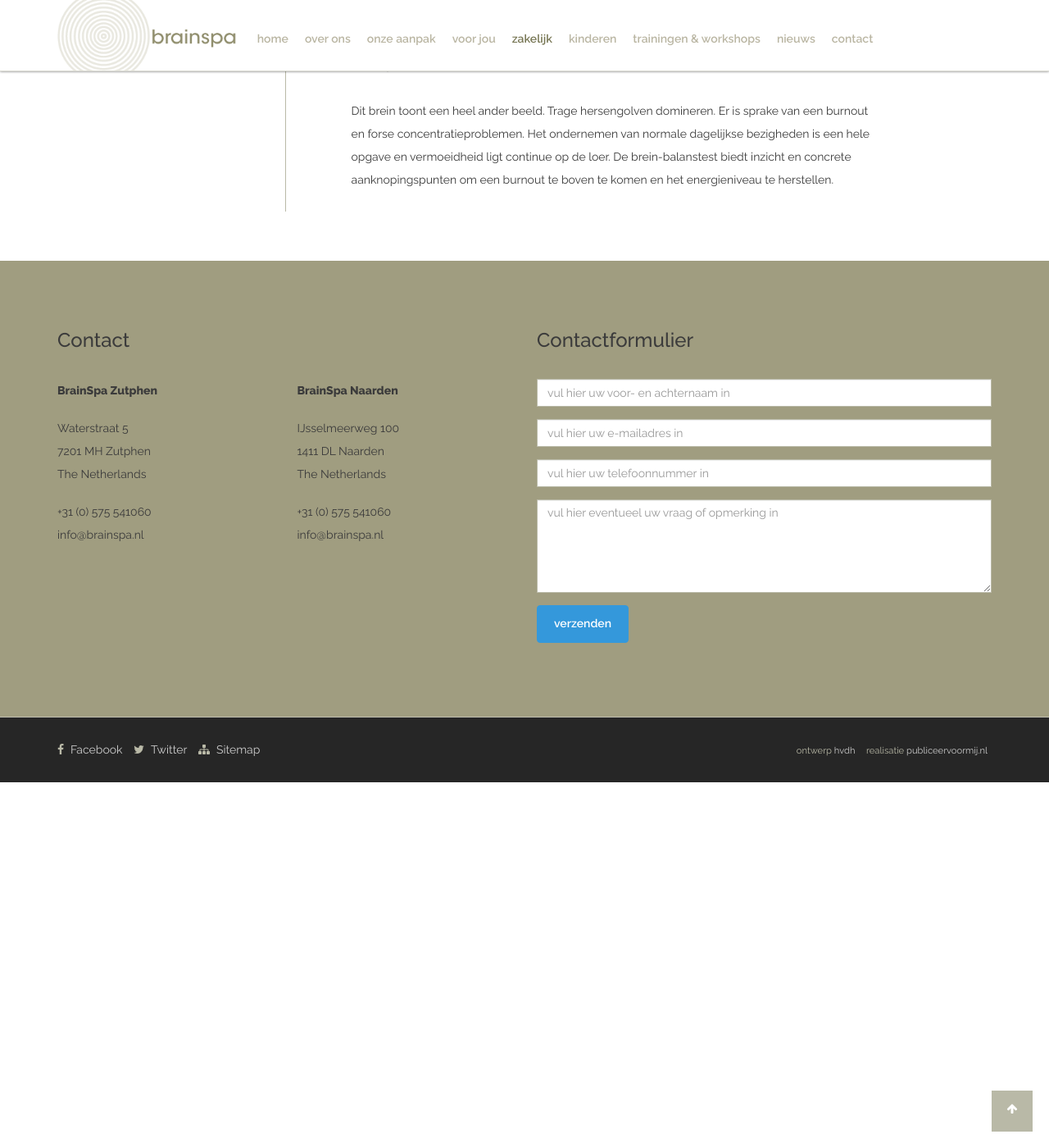
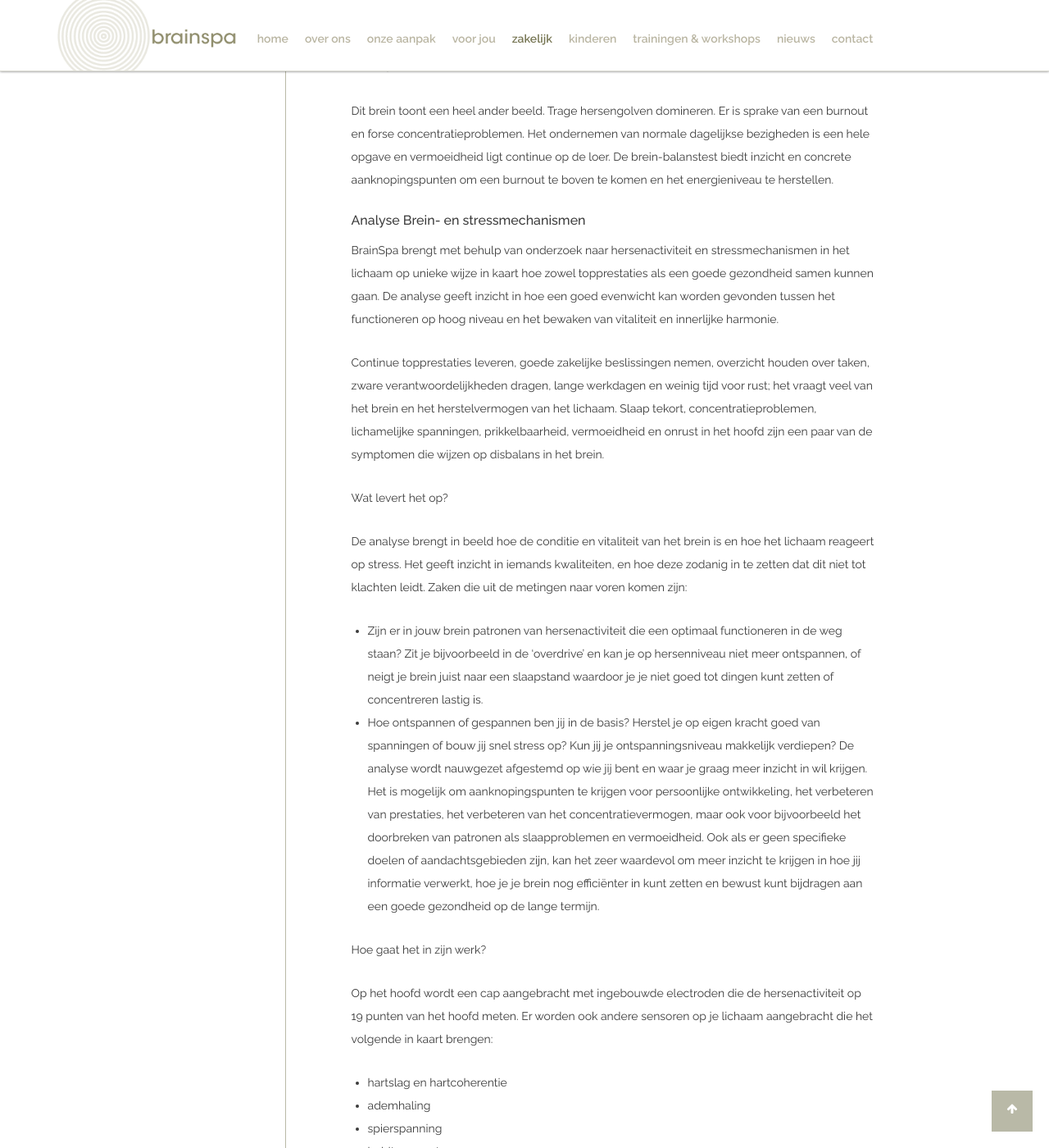
Before and after one commit to dveninga/brainspa, a Jekyll site: the page built from zakelijk/analyse.md, in a window 1280 px wide and 1400 px high, scrolled down 3556 px. Shown: the whole window at 82% size. Built offline with Jekyll 4.4.1, drawn with Linux system fonts in a browser that asks for light colours; some of the changed text lies outside the part shown.

Commit message:
Updated analyse.md

```diff
--- a/zakelijk/analyse.md
+++ b/zakelijk/analyse.md
@@ -7,6 +7,7 @@ parent: zakelijk
 published: true
 banner: zakelijk.jpg
 ---
+
 
 
 Voor een goed persoonlijk functioneren, maar ook voor een optimale hersenfunctie, is het van belang dat het autonoom zenuwstelsel in balans is. Het autonoom zenuwstelsel stuurt lichaamsfuncties aan die vanzelf gaan, zoals ademhaling, hartslag, bloeddruk, spijsvertering en het immuunsysteem. Bij spanning of langdurige stress raakt het evenwicht in het autonoom zenuwstelsel verstoord. Dit heeft op den duur negatieve gevolgen voor de lichamelijke en geestelijke conditie. Het is mogelijk om meer grip te krijgen op ontspanning van het lichaam en opbouw van energie.
@@ -87,3 +88,45 @@ Dit is een voorbeeld van een brein dat niet meer goed tot rust komt. De rood, ge
 PLAATJE
 
 Dit brein toont een heel ander beeld. Trage hersengolven domineren. Er is sprake van een burnout en forse concentratieproblemen. Het ondernemen van normale dagelijkse bezigheden is een hele opgave en vermoeidheid ligt continue op de loer. De brein-balanstest biedt inzicht en concrete aanknopingspunten om een burnout te boven te komen en het energieniveau te herstellen.
+
+
+### Analyse Brein- en stressmechanismen
+
+BrainSpa brengt met behulp van onderzoek naar hersenactiviteit en stressmechanismen in het lichaam op unieke wijze in kaart hoe zowel topprestaties als een goede gezondheid samen kunnen gaan. De analyse geeft inzicht in hoe een goed evenwicht kan worden gevonden tussen het functioneren op hoog niveau en het bewaken van vitaliteit en innerlijke harmonie.
+
+Continue topprestaties leveren, goede zakelijke beslissingen nemen, overzicht houden over taken, zware verantwoordelijkheden dragen, lange werkdagen en weinig tijd voor rust; het vraagt veel van het brein en het herstelvermogen van het lichaam. Slaap tekort, concentratieproblemen, lichamelijke spanningen, prikkelbaarheid, vermoeidheid en onrust in het hoofd zijn een paar van de symptomen die wijzen op disbalans in het brein.
+
+Wat levert het op?
+
+De analyse brengt in beeld hoe de conditie en vitaliteit van het brein is en hoe het lichaam reageert op stress. Het geeft inzicht in iemands kwaliteiten, en hoe deze zodanig in te zetten dat dit niet tot klachten leidt. Zaken die uit de metingen naar voren komen zijn:
+
+* Zijn er in jouw brein patronen van hersenactiviteit die een optimaal functioneren in de weg staan? Zit je bijvoorbeeld in de ‘overdrive’ en kan je op hersenniveau niet meer ontspannen, of neigt je brein juist naar een slaapstand waardoor je je niet goed tot dingen kunt zetten of concentreren lastig is.
+* Hoe ontspannen of gespannen ben jij in de basis? Herstel je op eigen kracht goed van spanningen of bouw jij snel stress op? Kun jij je ontspanningsniveau makkelijk verdiepen?
+De analyse wordt nauwgezet afgestemd op wie jij bent en waar je graag meer inzicht in wil krijgen. Het is mogelijk om aanknopingspunten te krijgen voor persoonlijke ontwikkeling, het verbeteren van prestaties, het verbeteren van het concentratievermogen, maar ook voor bijvoorbeeld het doorbreken van patronen als slaapproblemen en vermoeidheid. Ook als er geen specifieke doelen of aandachtsgebieden zijn, kan het zeer waardevol om meer inzicht te krijgen in hoe jij informatie verwerkt, hoe je je brein nog efficiënter in kunt zetten en bewust kunt bijdragen aan een goede gezondheid op de lange termijn.
+
+Hoe gaat het in zijn werk?
+
+Op het hoofd wordt een cap aangebracht met ingebouwde electroden die de hersenactiviteit op 19 punten van het hoofd meten. Er worden ook andere sensoren op je lichaam aangebracht die het volgende in kaart brengen:
+
+* hartslag en hartcoherentie
+* ademhaling
+* spierspanning
+* huidtemperatuur
+* huidgeleiding; dat is de mate waarin je transpireert.
+Er wordt gemeten en geanalyseerd hoe jouw brein en lichaam functioneren in rust, tijdens eenvoudige opdrachten en in ontspanning.
+
+Advisering
+
+De analyse wordt direct na de meting gedaan en je krijgt de belangrijkste inzichten dezelfde dag nog teruggekoppeld in een persoonlijk gesprek. Binnen 2 weken daarna ontvang je een uitgebreide rapportage over de analyse met adviezen, afgestemd op jouw aandachtsgebieden en/of doelen.
+
+PLAATJE
+
+Dit is een voorbeeld van een brein dat niet meer goed tot rust komt. De rood, geel en oranje tinten laten zien dat zien dat snelle hersengolven domineren. Er is een hoge staat van paraatheid; alles wordt gezien en het denken is snel. De keerzijde is niet meer goed herstellen in het weekend, niet goed kunnen slapen en een kort lontje. Met behulp van een afgestemd behandelplan kan worden gewerkt aan meer balans op hersenniveau en in het dagelijks leven, zodat innerlijke rust weer toegankelijk wordt.
+
+PLAATJE
+
+Dit brein toont een heel ander beeld. Trage hersengolven domineren. Er is sprake van een burnout en forse concentratieproblemen. Het ondernemen van normale dagelijkse bezigheden is een hele opgave en vermoeidheid ligt continue op de loer. De brein-balanstest biedt inzicht en concrete aanknopingspunten om een burnout te boven te komen en het energieniveau te herstellen.
+
+PLAATJE
+
+Deze meting is een voorbeeld van lichamelijke gejaagdheid in de basis, waarbij er niet voldoende herstel is van spanningen. Ook wordt duidelijk dat met iets meer rust en regelmaat in de ademhaling  (blauwe lijn) dit het ontspanningsniveau direct positief beinvloed. Dit is te zien aan een betere hartcoherentie (rode lijn). De meting geeft heel concrete richtlijnen voor een betere omgang met stress, het verbeteren van ontspanning en opbouwen van energiereserves.
```
